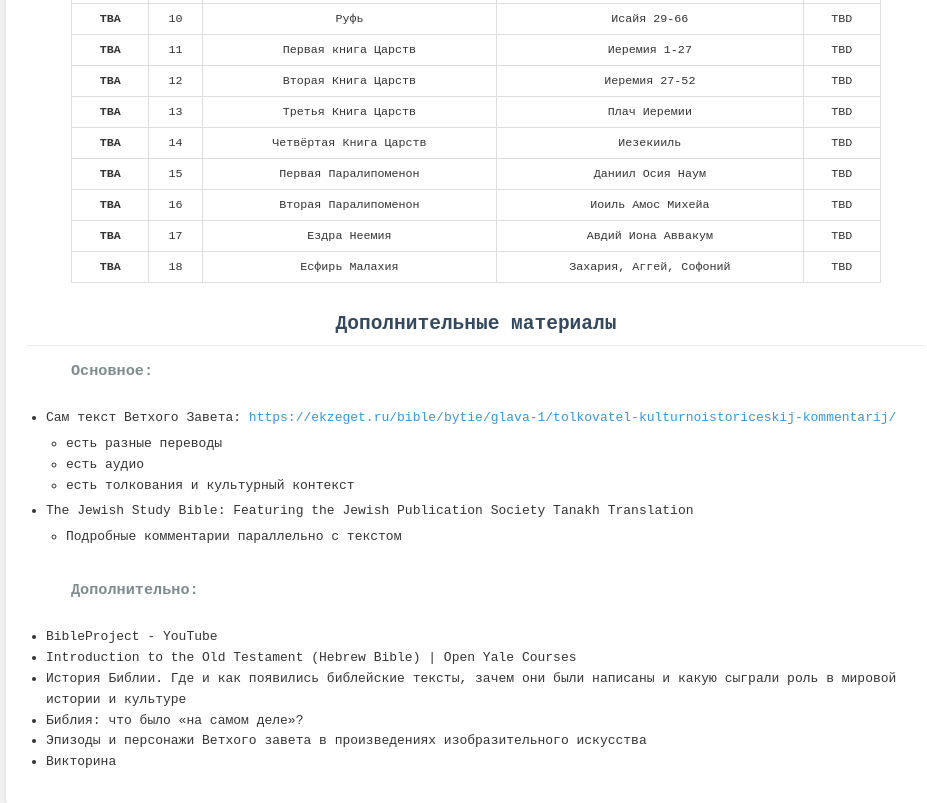
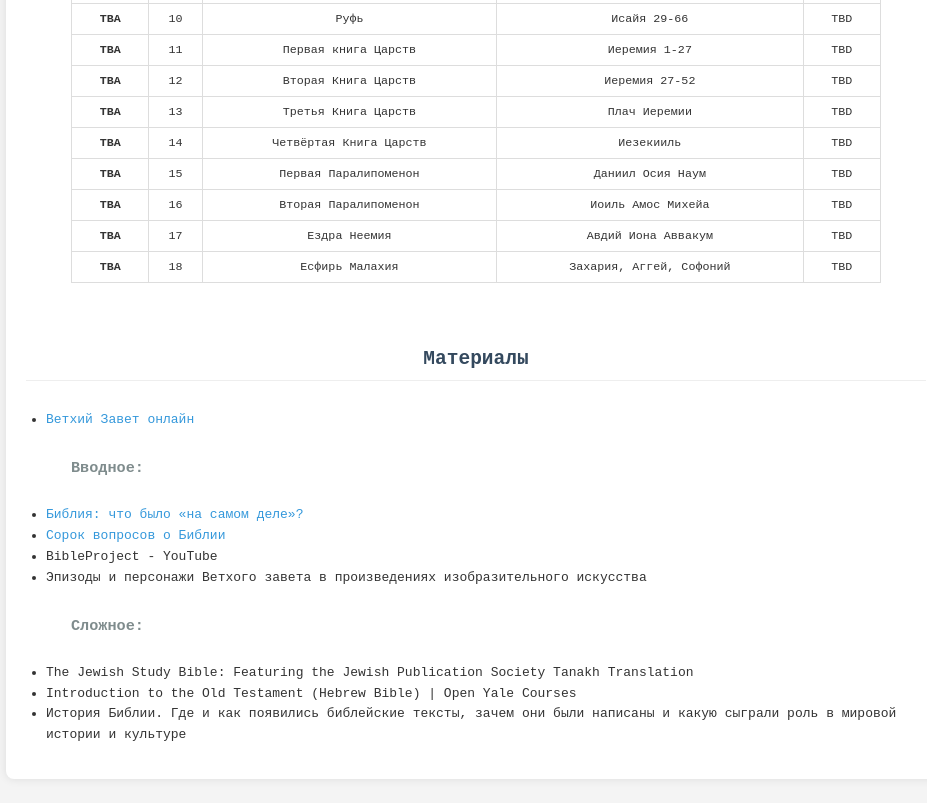
Before and after one commit to tgadeliya/readings, a plain HTML site: page index.html in a window 1280 px wide. Shown: the part 447-1250 px from the top of the page, without its empty margins (164-1091 px from the left). Drawn offline with Linux system fonts and the light colour scheme.

Commit message:
Update materials

```diff
--- a/index.html
+++ b/index.html
@@ -42,33 +42,27 @@
                 <tr><td>TBA</td><td>18</td><td>Есфирь Малахия</td><td>Захария, Аггей, Софоний</td><td>TBD</td></tr>
             </tbody>
         </table>
+        &nbsp;
 
+        <h2>Материалы</h2>
 
-        <h2>Дополнительные материалы</h2>
-        <h3>Основное:</h3>
         <ul>
-            <li>Сам текст Ветхого Завета: <a href="https://ekzeget.ru/bible/bytie/glava-1/tolkovatel-kulturnoistoriceskij-kommentarij/" target="_blank">https://ekzeget.ru/bible/bytie/glava-1/tolkovatel-kulturnoistoriceskij-kommentarij/</a>
-                <ul>
-                    <li>есть разные переводы</li>
-                    <li>есть аудио</li>
-                    <li>есть толкования и культурный контекст</li>
-                </ul>
-            </li>
-            <li>The Jewish Study Bible: Featuring the Jewish Publication Society Tanakh Translation
-                <ul>
-                    <li>Подробные комментарии параллельно с текстом</li>
-                </ul>
-            </li>
+            <li><a href="https://ekzeget.ru/" target="_blank">Ветхий Завет онлайн</a></li>
         </ul>
 
-        <h3>Дополнительно:</h3>
+        <h3>Вводное:</h3>
         <ul>
+            <li><a href="https://flibusta.is/b/648714">Библия: что было «на самом деле»?</a></li>
+            <li><a href="https://flibusta.is/b/425626">Сорок вопросов о Библии</a></li>
             <li>BibleProject - YouTube</li>
+            <li>Эпизоды и персонажи Ветхого завета в произведениях изобразительного искусства</li>
+        </ul>
+
+        <h3>Сложное:</h3>
+        <ul>
+            <li>The Jewish Study Bible: Featuring the Jewish Publication Society Tanakh Translation</li>
             <li>Introduction to the Old Testament (Hebrew Bible) | Open Yale Courses</li>
             <li>История Библии. Где и как появились библейские тексты, зачем они были написаны и какую сыграли роль в мировой истории и культуре</li>
-            <li>Библия: что было «на самом деле»?</li>
-            <li>Эпизоды и персонажи Ветхого завета в произведениях изобразительного искусства</li>
-            <li>Викторина</li>
         </ul>
 
         <!-- <div class="table-caption">Размер книг относительно Ветхого Завета</div>
--- a/style.css
+++ b/style.css
@@ -1,6 +1,5 @@
 body {
     font-family: monospace;
-    text-align: center;
     margin: 0;
     padding: 20px;
     background-color: #f4f4f4;
@@ -16,12 +15,14 @@ body {
 }
 h1 {
     color: #2c3e50;
+    text-align: center;
 }
 h2 {
     color: #34495e;
     margin-top: 30px;
     border-bottom: 1px solid #eee;
     padding-bottom: 10px;
+    text-align: center;
 }
 h3 {
     color: #7f8c8d;
@@ -73,7 +74,7 @@ td:nth-child(1) { /* First column often an ID or name */
     font-weight: bold;
 }
 td:nth-child(n+3):nth-child(-n+6) { /* Numeric columns */
-    text-align: center;
+    text-align: cente;
 }
 .table-caption {
     font-size: 1.2em;
```
